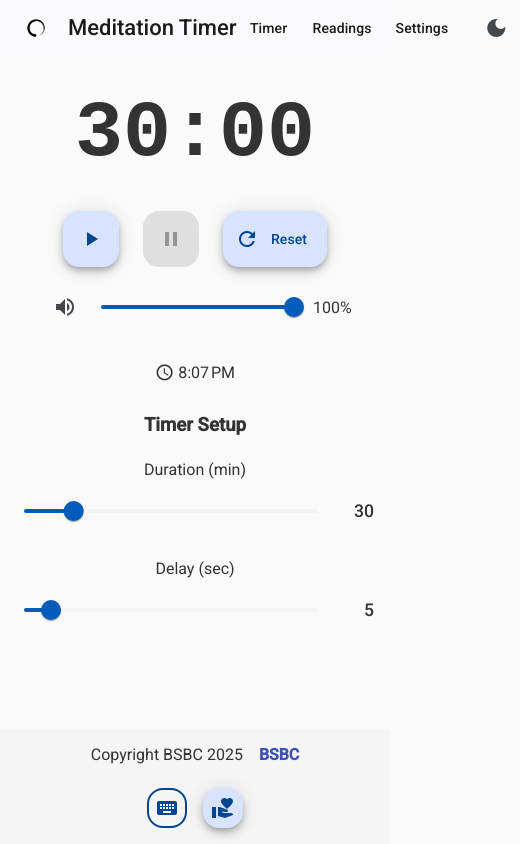
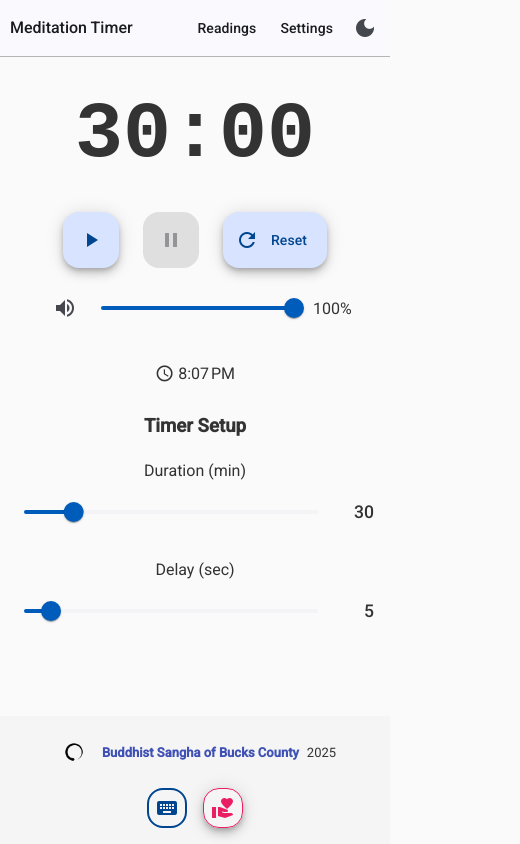
Before and after one commit to kiev78/meditation, an Angular app in the folder meditation-timer/: page /#/ in a window 390 px wide. Shown: the whole page, 520 px wide, since content can reach past the window. Built offline with nearby package versions, Linux system fonts and the light colour scheme.

Commit message:
styling help

```diff
--- a/meditation-timer/src/app/app.component.css
+++ b/meditation-timer/src/app/app.component.css
@@ -17,16 +17,22 @@
   color: white;
   padding: 1rem 2rem;
   display: flex;
-  justify-content: space-between;
+  justify-content: center;
+  flex-wrap: wrap;
   align-items: center;
-  flex-wrap: wrap;
   gap: 1rem;
 }
 
 .footer-content {
   display: flex;
   align-items: center;
-  gap: 1rem;
+  gap: .5rem;
+}
+
+.footer-logo {
+  height: 40px;
+  cursor: pointer;
+  filter: invert(1);
 }
 
 .footer-link {
@@ -46,6 +52,12 @@
   align-items: center;
 }
 
+.donate-button {
+  background-color: transparent;
+  color: #e91e63;
+  border: 1px solid #e91e63;
+}
+
 @media (max-width: 600px) {
   .app-footer {
     flex-direction: column;
@@ -55,26 +67,18 @@
 
   .footer-content {
     justify-content: center;
-    margin-bottom: 0.5rem;
+    font-size: small;
   }
 
   .footer-actions {
-    flex-direction: row; /* Keep buttons side-by-side or stack them? "stack them" was for sliders, but previously buttons stacked. */
-    /* User said "move the buttons to the footer... and then make sliders fit on one line... until 600 px breakpoint and then stack them"
-       The "stack them" likely referred to sliders.
-       However, memory says "On mobile screens (<600px), the Help and Donate buttons... shift to the bottom-right, stack vertically".
-       Since they are now in the footer, maybe side-by-side is better for height?
-       But let's look at the request: "header shifts... can we try creating a footer... and move the buttons to the footer".
-       The user didn't explicitly say "stack buttons in footer".
-       I'll keep them side-by-side in footer for compactness unless space is tight.
-    */
+    flex-direction: row;
     justify-content: center;
   }
-
   .donate-button {
     width: 40px !important;
     height: 40px !important;
   }
+
 }
 
 /* Ensure light theme compatibility */
@@ -86,3 +90,7 @@
 :host-context(body:not(.dark-theme)) .footer-link {
   color: #3f51b5; /* Primary color */
 }
+
+:host-context(body:not(.dark-theme)) .footer-logo {
+  filter: none;
+}
--- a/meditation-timer/src/app/app.component.html
+++ b/meditation-timer/src/app/app.component.html
@@ -5,12 +5,13 @@
   </main>
   <footer class="app-footer">
     <div class="footer-content">
-      <span>Copyright BSBC 2025</span>
-      <a routerLink="/" class="footer-link">BSBC</a>
+      <img src="logo.png" alt="Meditation Timer Logo" class="footer-logo" routerLink="/" />
+      <a href="https://buddhistsangha.com/" class="footer-link">Buddhist Sangha of Bucks County</a> 2025
     </div>
     <div class="footer-actions">
       <app-help-button></app-help-button>
-      <button mat-fab color="primary" class="donate-button" (click)="toggleDonateDialog()" aria-label="Donate" matTooltip="Donate (d)">
+      <button mat-fab class="donate-button"
+       (click)="toggleDonateDialog()" aria-label="Donate" matTooltip="Donate (d)">
         <mat-icon>volunteer_activism</mat-icon>
       </button>
     </div>
--- a/meditation-timer/src/app/app.component.ts
+++ b/meditation-timer/src/app/app.component.ts
@@ -18,7 +18,7 @@ import { MatTooltipModule } from '@angular/material/tooltip';
 @Component({
   selector: 'app-root',
   standalone: true,
-  imports: [RouterOutlet, RouterLink, HeaderComponent, CommonModule, HelpButtonComponent, MatButtonModule, MatIconModule, MatTooltipModule],
+  imports: [RouterOutlet, HeaderComponent, CommonModule, HelpButtonComponent, MatButtonModule, MatIconModule, MatTooltipModule],
   templateUrl: './app.component.html',
   styleUrl: './app.component.css'
 })
--- a/meditation-timer/src/app/header/header.css
+++ b/meditation-timer/src/app/header/header.css
@@ -1,3 +1,6 @@
+:host-context(body) {
+  border-bottom: 1px solid #b5b5b5;
+}
 .logo-title-group {
   display: flex;
   align-items: center;
@@ -5,6 +8,7 @@
 }
 .header-logo {
   height: 40px;
+  cursor: pointer;
 }
 .spacer {
   flex: 1 1 auto;
@@ -30,3 +34,22 @@ nav {
     z-index: 1000;
   }
 }
+
+@media (max-width: 600px) {
+  .title {
+    font-size: medium;
+  }
+  .logo-title-group {
+    gap: 0;
+  }
+  .header-logo {
+    display: none;
+  }
+ .mat-toolbar-single-row  {
+    padding-left: 10px;
+    padding-right: 5px;
+  }
+  nav {
+    margin-right: 0px;
+  }
+}
--- a/meditation-timer/src/app/header/header.html
+++ b/meditation-timer/src/app/header/header.html
@@ -1,11 +1,10 @@
 <mat-toolbar color="primary">
   <div class="logo-title-group">
-    <img src="logo.png" alt="Meditation Timer Logo" class="header-logo" />
+    <img src="logo.png" alt="Meditation Timer Logo" class="header-logo" routerLink="/" />
     <span routerLink="/" class="title">Meditation Timer</span>
   </div>
   <span class="spacer"></span>
   <nav>
-    <button mat-button routerLink="/" matTooltip="Timer (t)">Timer</button>
     <button mat-button routerLink="/readings" matTooltip="Readings (r)">Readings</button>
     <button mat-button routerLink="/settings" matTooltip="Settings (s)">Settings</button>
   </nav>
--- a/meditation-timer/src/app/settings/settings.component.html
+++ b/meditation-timer/src/app/settings/settings.component.html
@@ -9,7 +9,7 @@
 
       <!-- Interval Bells -->
       <div class="control-row">
-        <mat-label>Interval Bells (min)</mat-label>
+        <mat-label>Interval Bells (sound the bell every x minutes)</mat-label>
         <div class="slider-input-group">
           <mat-slider min="0" max="60" step=".5" [disabled]="isRunning" class="slider">
             <input
```
Also changed, not shown: meditation-timer/karma.conf.js (+3 -15 lines).
